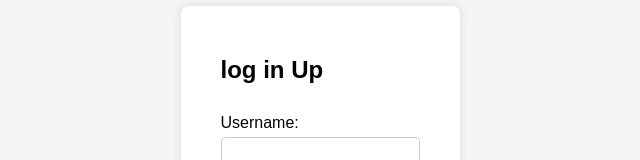
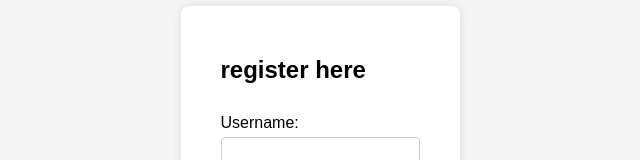
Before and after one commit to abrham-ab/sign-up, a plain HTML site: page index.html in a window 1280 px wide. Shown: the part 190-350 px from the top of the page, without its empty margins (320-960 px from the left). Drawn offline with Linux system fonts and the light colour scheme.

Commit message:
Update heading in main branch

```diff
--- a/index.html
+++ b/index.html
@@ -8,7 +8,7 @@
 <body>
     <div class="form-container">
         <form id="signupForm" onsubmit="return validateForm()">
-            <h2>log in Up</h2>
+            <h2>register  here</h2>
             <label for="username">Username:</label>
             <input type="text" id="username" name="username">
 
```
